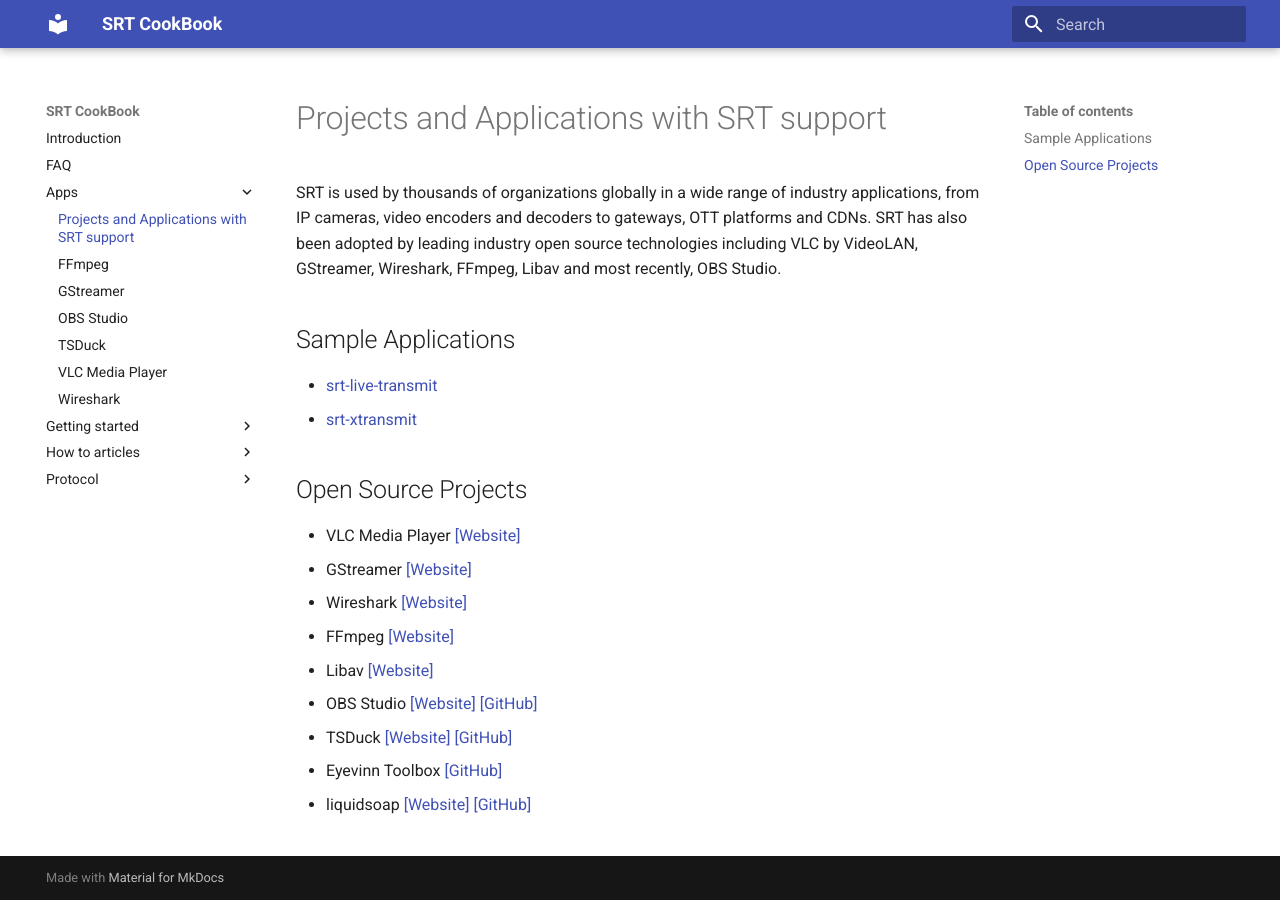
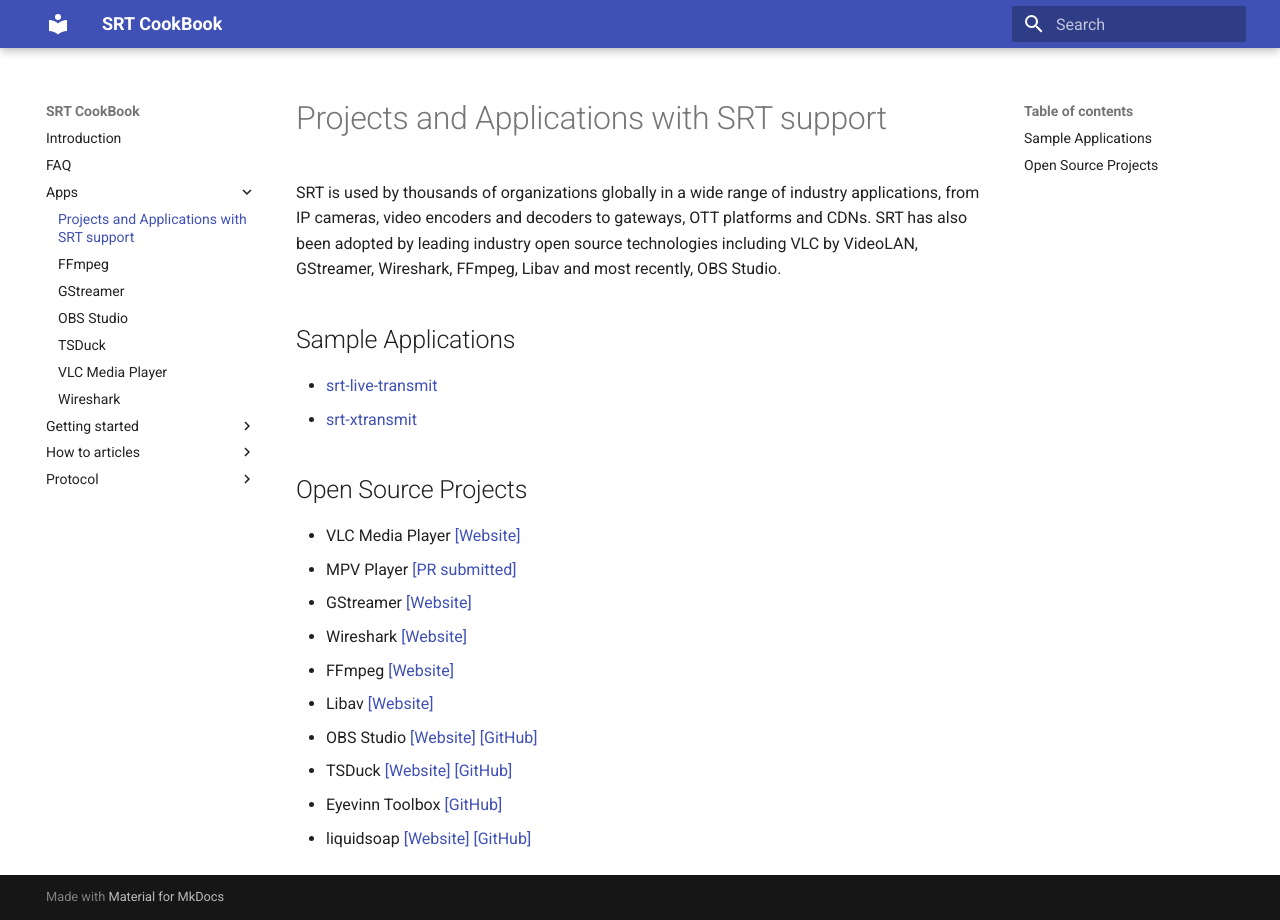
Before and after one commit to SRTLab/srt-cookbook, an MkDocs documentation site: the page built from docs/apps/index.md, in a window 1280 px wide. Built offline with MkDocs 1.6.1 and Material for MkDocs 9.7.7, drawn with Linux system fonts in a browser that asks for light colours.

Commit message:
Add a note on MPV player support for SRT

```diff
--- a/docs/apps/index.md
+++ b/docs/apps/index.md
@@ -9,6 +9,7 @@
 ## Open Source Projects
 
 * VLC Media Player [[Website]](https://www.videolan.org/vlc/index.html)
+* MPV Player [[PR submitted]](https://github.com/mpv-player/mpv/pull/8139)
 * GStreamer [[Website]](https://gstreamer.freedesktop.org/)
 * Wireshark [[Website]](https://www.wireshark.org/)
 * FFmpeg [[Website]](https://www.ffmpeg.org/)
```
